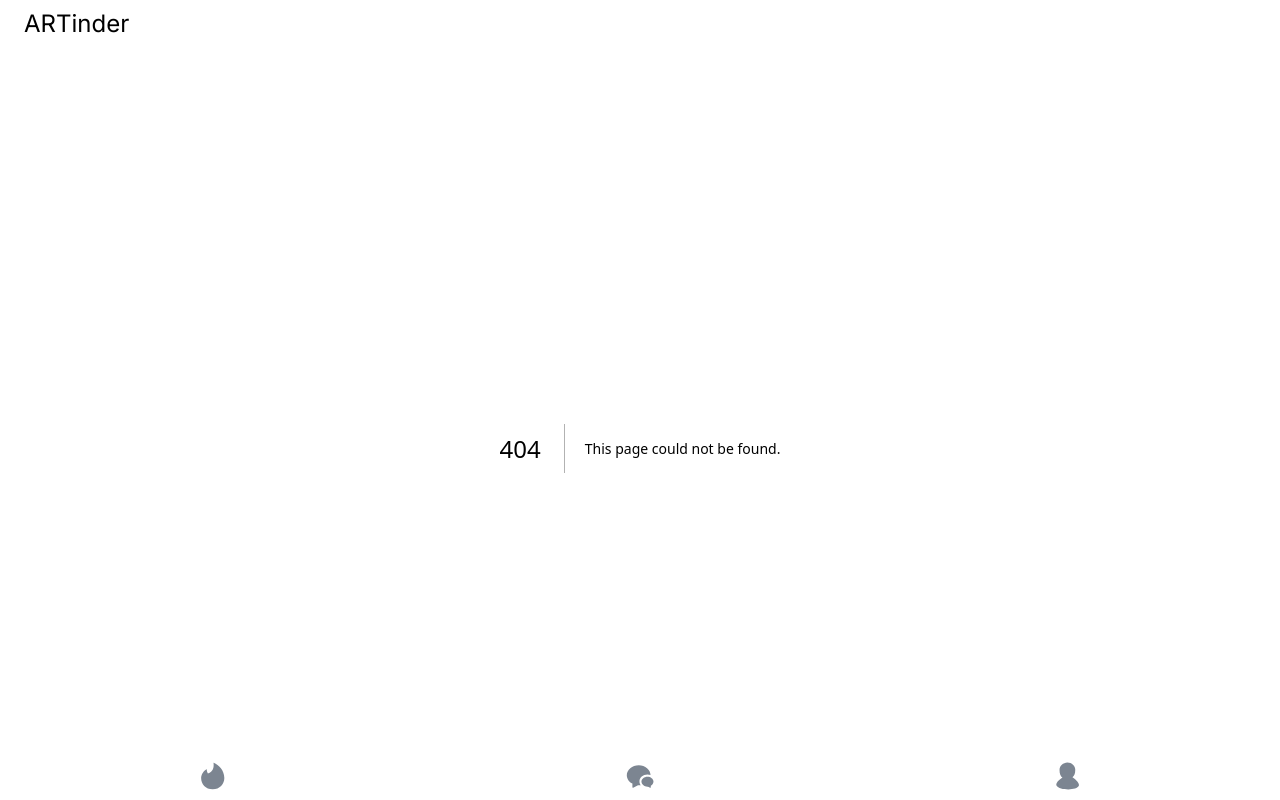
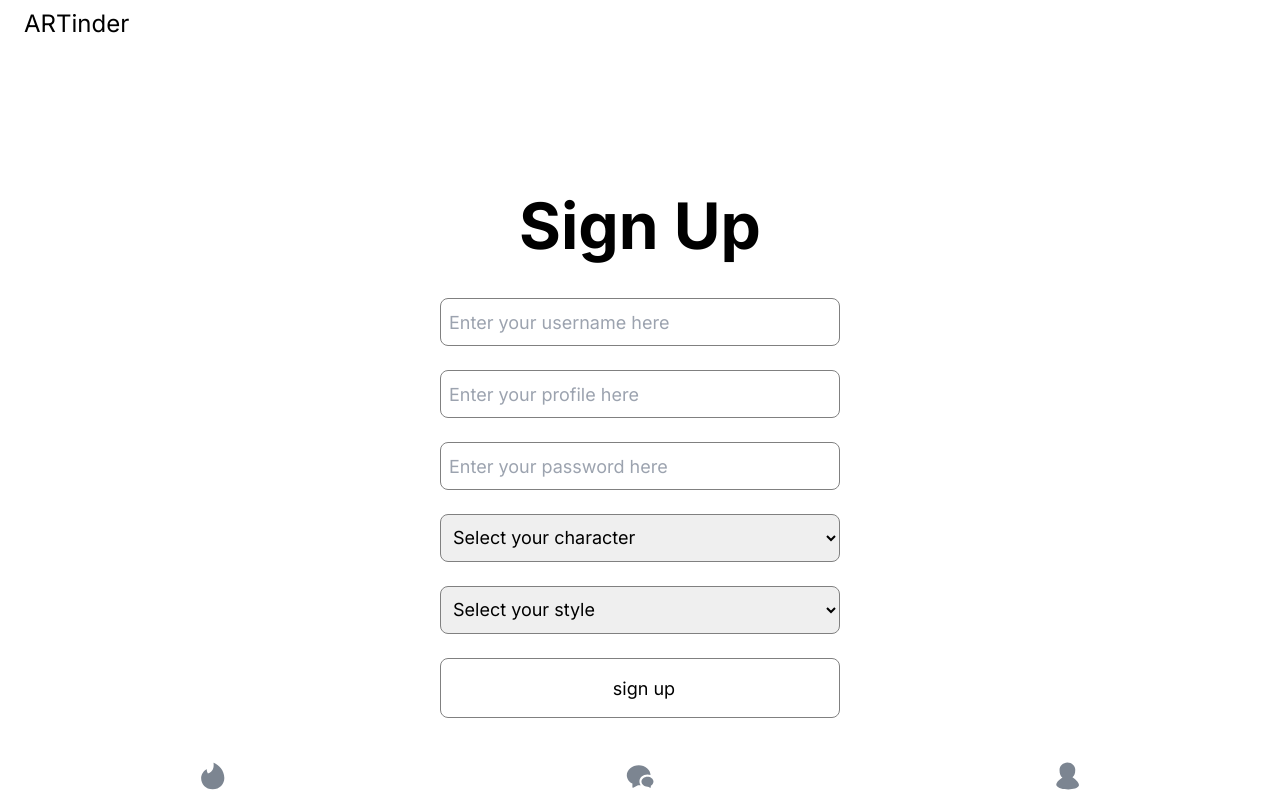
Before and after one commit to shawntsai0312/ARTinder, a Next.js app: page /signup in a window 1280 px wide. Before the commit this address had no page. Built offline with nearby package versions, Linux system fonts and the light colour scheme.

Commit message:
merge complete

```diff
--- a/next.config.mjs
+++ b/next.config.mjs
@@ -4,7 +4,7 @@ const nextConfig = {
         return [
             {
                 source: '/',
-                destination: '/home',
+                destination: '/signup',
                 permanent: true,
             },
         ];
--- /dev/null
+++ b/src/app/signup/page.tsx
@@ -0,0 +1,70 @@
+'use client';
+import React, { useState } from 'react'
+import { useRouter } from 'next/navigation';
+import './page.css'
+
+function Page() {
+    const router = useRouter();
+
+    return (
+        <div className="App">
+            <div className={'mainContainer'}>
+                <div className={'titleContainer'}>
+                    <div>Sign Up</div>
+                </div>
+                <br />
+                <div className={'inputContainer'}>
+                    <input
+                        placeholder="Enter your username here"
+                        className={'inputBox'}
+                    />
+                    <label className="errorLabel">{ }</label>
+                </div>
+                <br />
+                <div className={'inputContainer'}>
+                    <input
+                        placeholder="Enter your profile here"
+                        className={'inputBox'}
+                    />
+                    <label className="errorLabel">{ }</label>
+                </div>
+                <br />
+                <div className={'inputContainer'}>
+                    <input
+                        placeholder="Enter your password here"
+                        className={'inputBox'}
+                    />
+                    <label className="errorLabel">{ }</label>
+                </div>
+                <br />
+                <div className="form-group">
+                    <select className="form-control">
+                        <option value="select">Select your character</option>
+                        <option value="First">Shop Owner</option>
+                        <option value="Second">Artist</option>
+                    </select>
+                </div>
+                <br />
+                <div className="form-group">
+                    <select className="form-control">
+                        <option value="select">Select your style</option>
+                        <option >Carpentry</option>
+                        <option >Interior design</option>
+                        <option >Architecture design</option>
+                        <option >Sculpture</option>
+                        <option >Paiting</option>
+                        <option >Music</option>
+                        <option >Comics</option>
+                        <option >Fragrance</option>
+                    </select>
+                </div>
+                <br />
+                <div className={'inputContainer'}>
+                    <input className={'buttonContainer'} type="button" value={'sign up'} onClick={()=>router.push('/home')} />
+                </div>
+            </div>
+        </div>
+    )
+}
+
+export default Page
```
Also changed, not shown: src/signup/App.js (deleted, +0 -68 lines), src/signup/index.css (deleted, +0 -13 lines), src/signup/index.js (deleted, +0 -12 lines), src/app/signup/page.css (renamed from src/signup/App.css).
